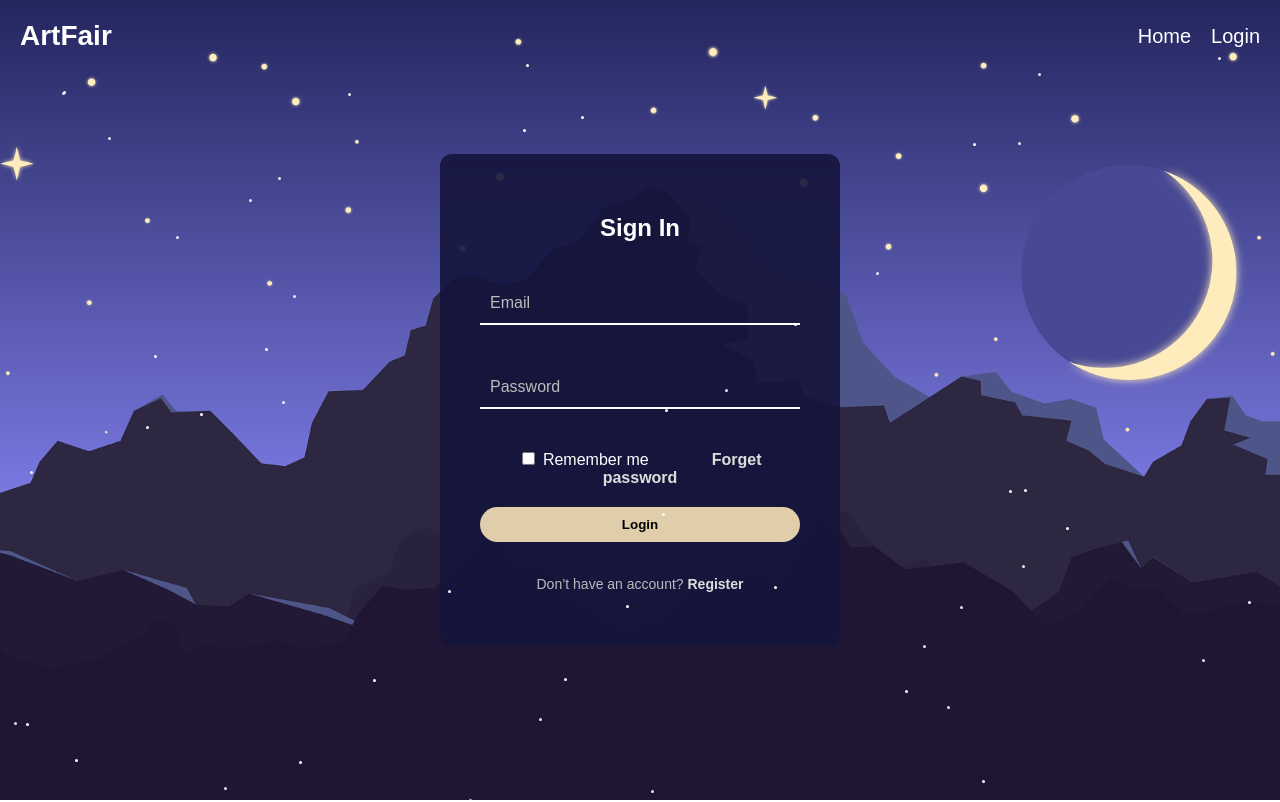
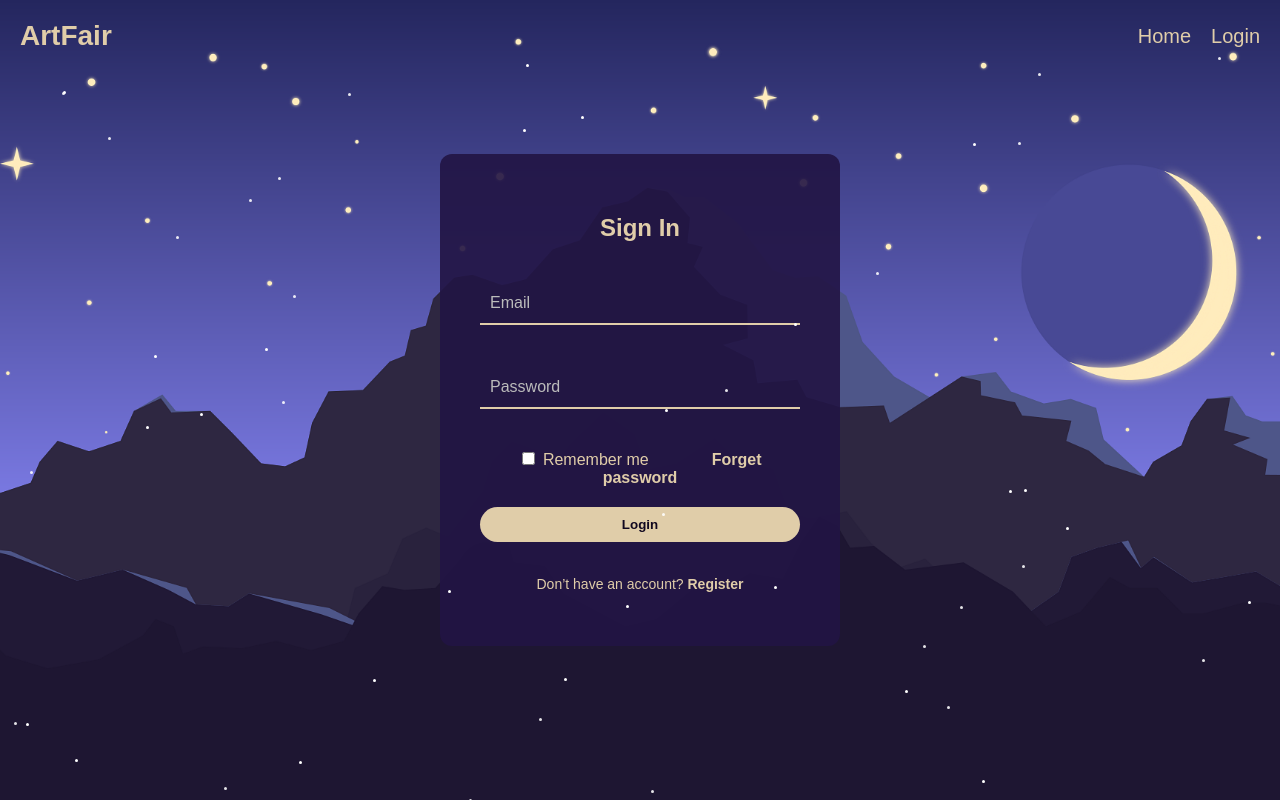
Before and after one commit to Nyashk/ProjectWeb, a plain HTML site: page front/index.html in a window 1280 px wide. Drawn offline with Linux system fonts and the light colour scheme.

Commit message:
navela krasoty

```diff
--- a/front/css/styles.css
+++ b/front/css/styles.css
@@ -4,7 +4,7 @@ body, html {
     display: flex;
     justify-content: center;
     align-items: center;
-    color: #fff;
+    color: #e0cda9;
     font-family: Arial, sans-serif;
 }
 
@@ -31,7 +31,7 @@ header {
 }
 
 header h1 {
-    color: #fff;
+    color:#e0cda9;
     text-decoration: none;
     font-size: 28px;
     margin: 0;
@@ -46,7 +46,7 @@ header nav {
 }
 
 header a {
-    color: #fff;
+    color:#e0cda9;
     text-decoration: none;
     font-size: 28px;
 }
@@ -59,7 +59,7 @@ header a {
 }
 
 .login-form {
-    background: rgba(20, 20, 60, 0.9);
+    background: rgba(34, 21, 68, 0.9);
     border-radius: 12px;
     padding: 40px;
     width: 320px;
@@ -98,8 +98,8 @@ header a {
     padding: 12px 10px;
     border: none;
     background: transparent;
-    border-bottom: 2px solid #fff;
-    color: #fff;
+    border-bottom: 2px solid #e0cda9;
+    color: #e0cda9;
     outline: none;
     font-size: 16px;
     text-indent: 2px;
@@ -110,7 +110,7 @@ header a {
 .input-field input:not(:placeholder-shown) + label {
     top: 0;
     font-size: 12px;
-    color: #fff;
+    color: #e0cda9;
 }
 
 .toggle-password {
@@ -120,7 +120,7 @@ header a {
     transform: translateY(-50%);
     background: none;
     border: none;
-    color: #fff;
+    color: #e0cda9;
     cursor: pointer;
     font-size: 14px;
     padding: 5px;
@@ -141,7 +141,7 @@ button {
     border: none;
     border-radius: 20px;
     cursor: pointer;
-    color: #000;
+    color: #110820;
     font-weight: bold;
     transition: background 0.3s, transform 0.2s;
 }
@@ -152,7 +152,7 @@ button:hover {
 }
 
 header a {
-    color: #fff;
+    color: #e0cda9;
     text-decoration: none;
     font-size: 20px;
     transition: color 0.3s, text-shadow 0.3s;
@@ -176,34 +176,34 @@ header a:hover {
 }
 
 .register-link a:hover {
-    color: #fff;
+    color: #e0cda9;
 }
 
 .options a {
     font-weight: bold;
-    color: #ddd;
+    color: #e0cda9;
     text-decoration: none;
     transition: color 0.3s;
 }
 
 .options a:hover {
-    color: #fff;
+    color: #e0cda9;
 }
 
 .register-link {
     font-size: 14px;
-    color: #bbb;
+    color: #e0cda9;
 }
 
 .register-link a {
     font-weight: bold;
-    color: #ddd;
+    color: #e0cda9;
     text-decoration: none;
     transition: color 0.3s;
 }
 
 .register-link a:hover {
-    color: #fff;
+    color: #e0cda9;
 }
 
 @keyframes falling-star {
```
